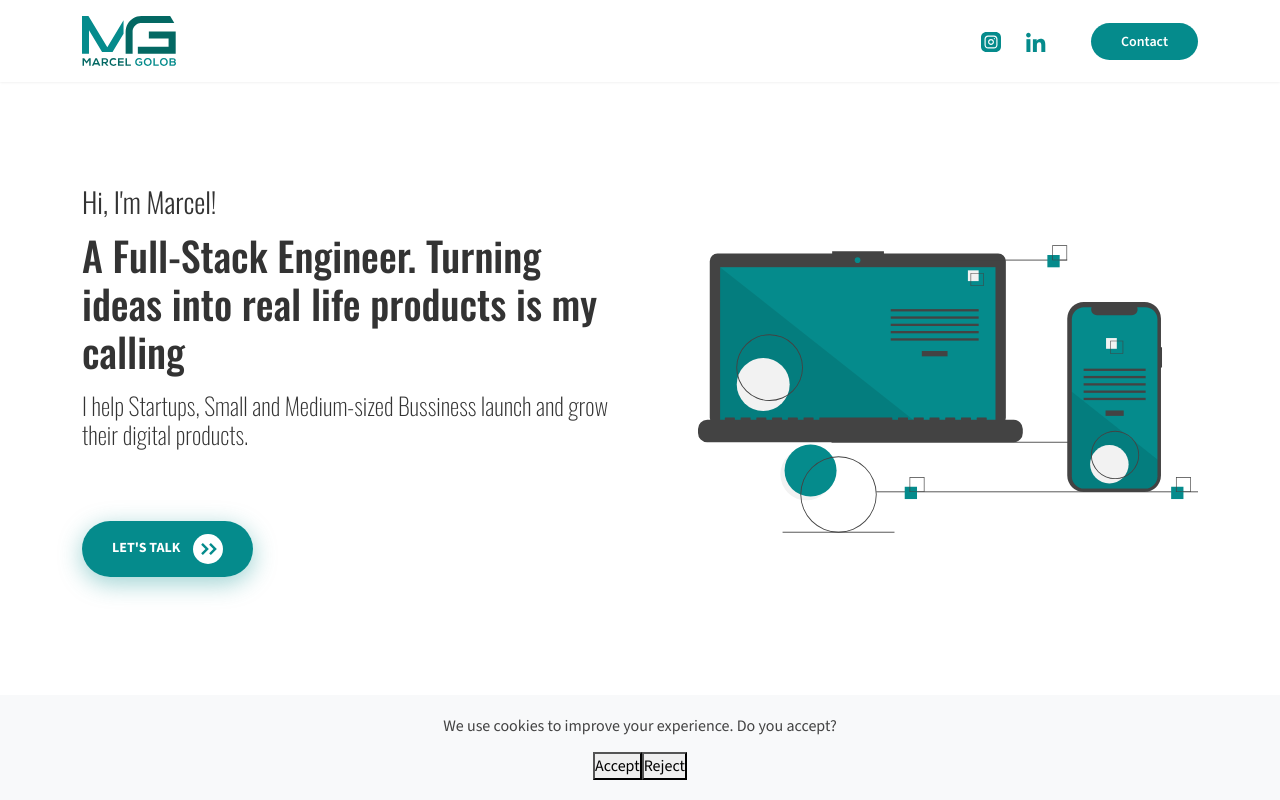
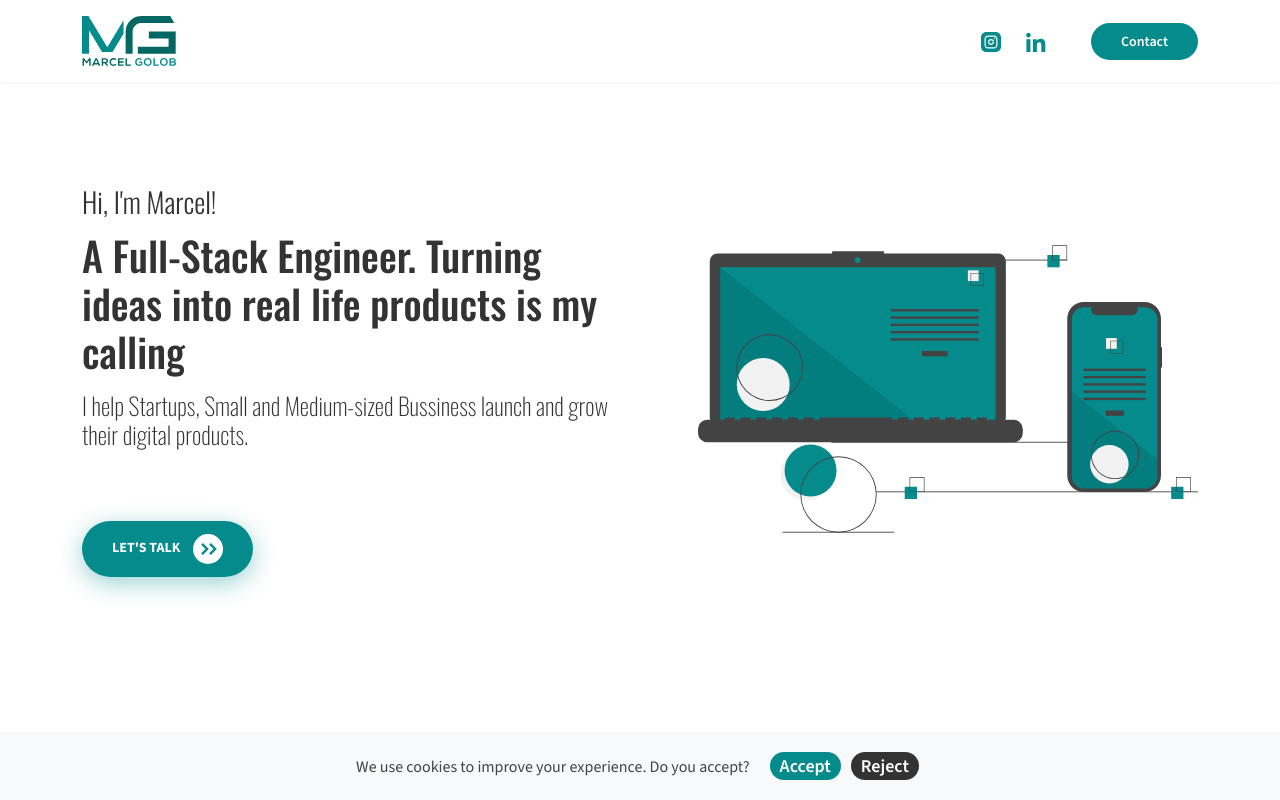
Before and after one commit to mgolob94/maarcelgolob.com, a Next.js app: page / in a window 1280 px wide. Shown: the top 800 px of the page. Built offline with nearby package versions, Linux system fonts and the light colour scheme.

Commit message:
cookie banner css

```diff
--- a/components/cookies.js
+++ b/components/cookies.js
@@ -34,10 +34,13 @@ const CookieConsentBanner = () => {
   if (!isVisible) return null;
 
   return (
-    <div style={{ position: 'fixed', bottom: 0, width: '100%', padding: '20px', backgroundColor: '#f8f9fa', textAlign: 'center', zIndex: 1000 }}>
-      <p>We use cookies to improve your experience. Do you accept?</p>
-      <button onClick={() => handleConsent('granted')}>Accept</button>
-      <button onClick={() => handleConsent('denied')}>Reject</button>
+    <div style={{ display: 'flex', alignItems: 'center', justifyContent: 'center', position: 'fixed', bottom: 0, width: '100%', padding: '20px', backgroundColor: '#f8f9fa', textAlign: 'center', zIndex: 1000 }}>
+      <p className='m-0'>We use cookies to improve your experience. Do you accept?</p>
+      <div style={{ marginLeft: '15px'}}>
+      <button className='btn-primary-small' onClick={() => handleConsent('granted')}>Accept</button>
+      <button className='btn-secondary-small' onClick={() => handleConsent('denied')}>Reject</button>
+      </div>
+
     </div>
   );
 };
--- a/styles/globals.css
+++ b/styles/globals.css
@@ -107,7 +107,8 @@ h3 {
   color: #333333;
 }
 
-h1,h2 {
+h1,
+h2 {
   font-family: "Oswald", sans-serif;
 }
 
@@ -417,3 +418,34 @@ li.current-menu-item {
   font-size: 18px;
   line-height: 18px;
 }
+.btn-primary-small {
+  display: inline-block;
+  font-family: "Source Sans 3", sans-serif;
+  background: linear-gradient(90deg, #058b8c 3.38%, #058b8c 100%);
+  color: #fff;
+  text-decoration: none;
+  padding: 5px 10px;
+  border-radius: 50px;
+  border: 0;
+  font-style: normal;
+  font-weight: 600;
+  font-size: 18px;
+  line-height: 18px;
+  margin: 0 5px;
+}
+
+.btn-secondary-small {
+  display: inline-block;
+  font-family: "Source Sans 3", sans-serif;
+  background: #333333;
+  color: #fff;
+  text-decoration: none;
+  padding: 5px 10px;
+  border-radius: 50px;
+  border: 0;
+  font-style: normal;
+  font-weight: 600;
+  font-size: 18px;
+  line-height: 18px;
+  margin: 0 5px;
+}
```
Lines whose indentation alone changed are shown as unchanged.
